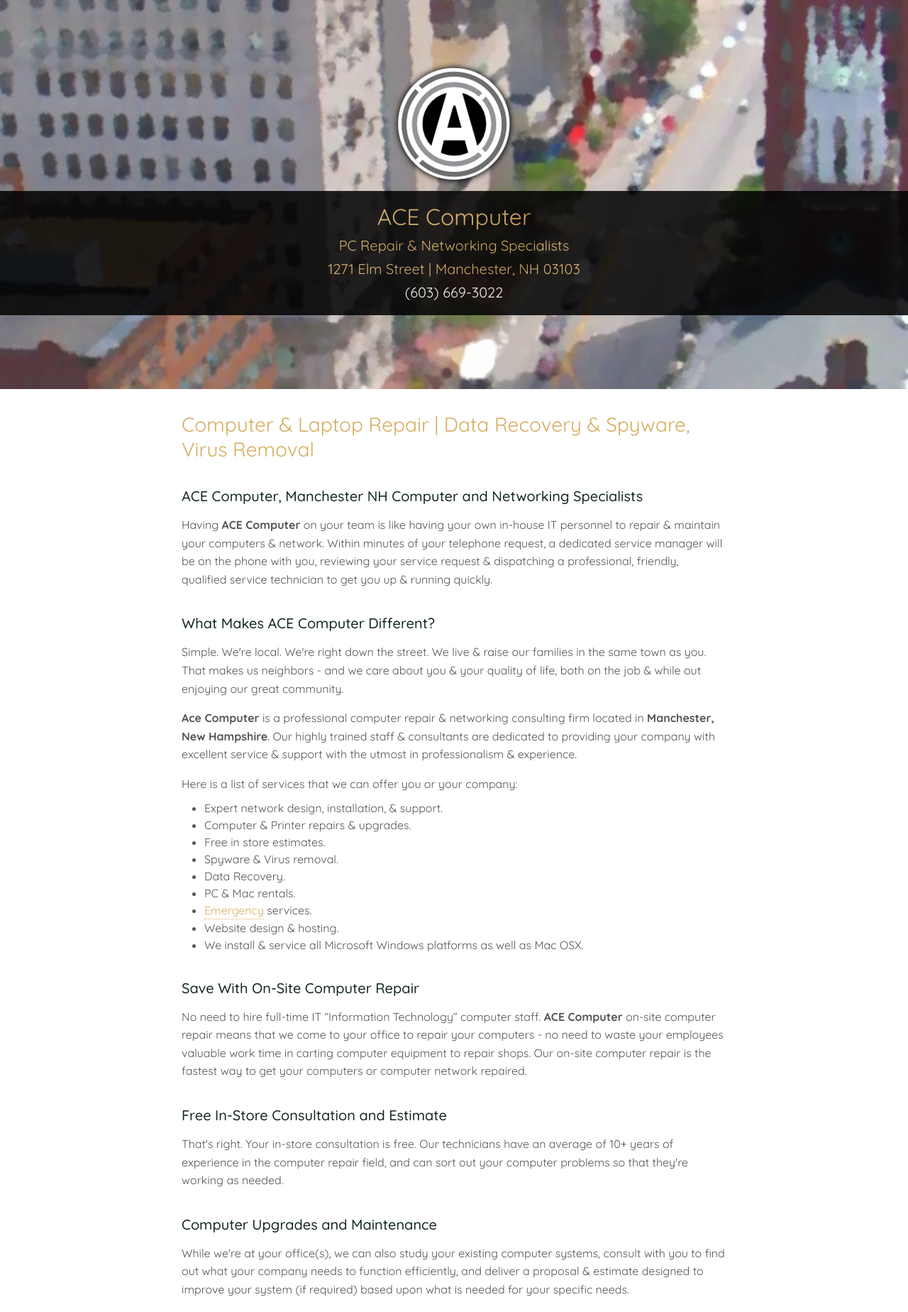
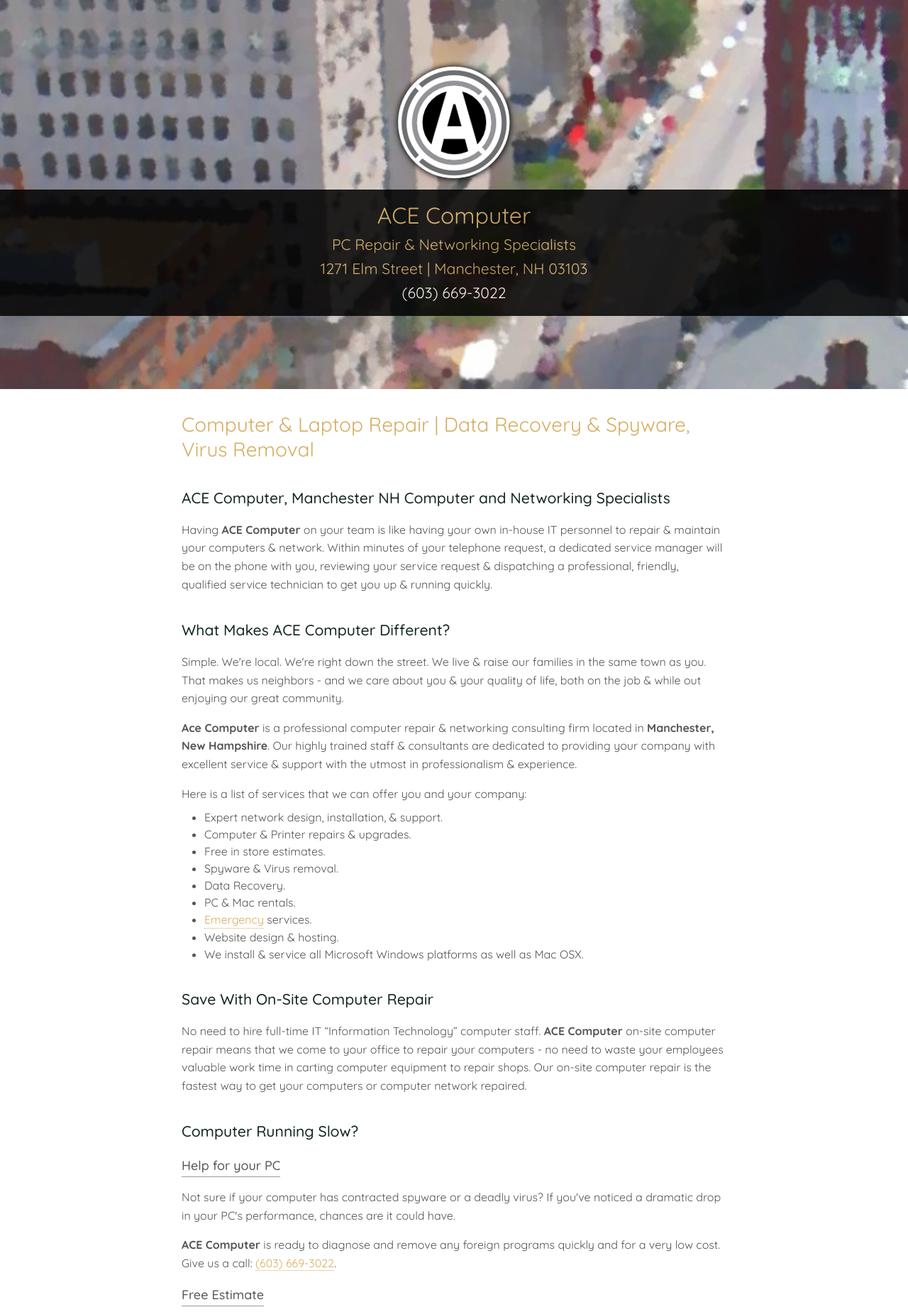
Before and after one commit to sjbeli/sjbeli.github.io, a PHP site: page / in a window 1280 px wide. Shown: the part 52-1900 px from the top of the page at 71% size. Run offline with PHP 8.4, Linux system fonts and the light colour scheme.

Commit message:
complete adding all orgin text - add anchor links

```diff
--- a/ace-comp/css/styles.css
+++ b/ace-comp/css/styles.css
@@ -157,6 +157,9 @@ section h3,
 section p {
   padding-bottom: 0.5rem;
 }
+.main {
+  padding: 2rem 1rem 0;
+}
 .main p {
   font-size: 1rem;
   font-weight: 400;
@@ -164,21 +167,19 @@ section p {
   padding-top: 0.5rem;
   color: var(--black3);
 }
-.main h2 {
+.main h2,
+.main h3 {
   color: var(--black2);
   font-weight: 500;
+  line-height: 1.5;
 }
-.main-bottom {
-  padding: 1rem 0;
-}
-.main-bottom h2 {
+.main h3 {
+  margin-top: 0.5rem;
   border-bottom: 1px solid var(--light-gray);
   width: fit-content;
   margin-bottom: 0.5rem;
   padding: 0.125rem 0;
-}
-.main {
-  padding: 2rem 1rem 0;
+
 }
 .main a {
   color: var(--gold2);
@@ -193,13 +194,24 @@ section p {
   padding-bottom: 2.25rem;
 }
 
+.main-bottom {
+  padding: 1rem 0;
+}
+.main-bottom h2 {
+  border-bottom: 1px solid var(--light-gray);
+  width: fit-content;
+  margin-bottom: 0.5rem;
+  padding: 0.125rem 0;
+}
+
+/* PAGE ANCHOR FIXES */
 /* CONTACT ANCHOR FIX 1 of 3 */
 #contact {
-    margin-top: -8rem;
-    padding-top: 8em;
-  }
-/* REPAIR ANCHOR FIX 1 of 3 */
-#repair {
+  margin-top: -8rem;
+  padding-top: 8em;
+}
+/* REPAIR, SPYWARE, DATA, NETWORKS ANCHOR FIX 1 of 3 */
+#repair, #spyware, #data, #networks {
   margin-top: -10.325rem;
   padding-top: 10.325rem;
 }
@@ -214,25 +226,25 @@ iframe {
 
 /********* BEGIN MEDIA QUERIES ***********/
 @media screen and (min-width: 343px) {
-  /* ANCHOR FIX 2 of 3 */
+  /* CONTACT ANCHOR FIX 2 of 3 */
   #contact {
     margin-top: -5rem;
     padding-top: 5rem;
   }
-  /* REPAIR ANCHOR FIX 2 of 3 */
-  #repair {
+  /* REPAIR, SPYWARE, DATA, NETWORKS ANCHOR FIX 2 of 3 */
+#repair, #spyware, #data, #networks {
     margin-top: -7.325rem;
     padding-top: 7.325rem;
   }
 }
 @media screen and (min-width: 512px) {
-  /* ANCHOR FIX 3 of 3 */
+  /* CONTACT ANCHOR FIX 3 of 3 */
   #contact {
     margin-top: -2.75rem;
     padding-top: 2.75rem;
   }
-  /* REPAIR ANCHOR FIX 2 of 3 */
-  #repair {
+  /* REPAIR, SPYWARE, DATA, NETWORKS ANCHOR FIX 3 of 3 */
+#repair, #spyware, #data, #networks {
     margin-top: -5.075rem;
     padding-top: 5.075rem;
   }
@@ -264,11 +276,15 @@ iframe {
   h1 {
     font-size: 2rem;
   }
+  h2, h3 {
+    font-size: 1.325rem;
+  }
   .main h1 {
     font-size: 1.75rem;
-}
-  h2, h3 {
-    font-size: 1.25rem;
+  }
+  .main h3 {
+    font-size: 1.125rem;
+    color: var(--black3);
   }
 }
 @media screen and (min-width: 655px) {
--- a/ace-comp/index.html
+++ b/ace-comp/index.html
@@ -20,9 +20,9 @@
       <ul class="top-nav">
         <li><a href="#"><span class="material-symbols-outlined">home</span></a></li>
         <li><a href="#repair">computer repair</a></li>
-        <li><a href="#">spyware removal</a></li>
-        <li><a href="#">data recovery</a></li>
-        <li><a href="#">networks</a></li>
+        <li><a href="#spyware">spyware removal</a></li>
+        <li><a href="#data">data recovery</a></li>
+        <li><a href="#networks">networks</a></li>
         <li><a href="#contact">contact</a></li>
       </ul>
     </nav>
@@ -55,7 +55,7 @@
     <h2>What Makes ACE Computer Different?</h2>
     <p>Simple. We're local. We're right down the street. We live &amp; raise our families in the same town as you. That makes us neighbors - and we care about you &amp; your quality of life, both on the job &amp; while out enjoying our great community.</p>
     <p><strong>Ace Computer</strong> is a professional computer repair &amp; networking consulting firm located in <strong>Manchester, New Hampshire</strong>. Our highly trained staff &amp; consultants are dedicated to providing your company with excellent service &amp; support with the utmost in professionalism &amp; experience.
-    <p>Here is a list of services that we can offer you or your company:</p>
+    <p>Here is a list of services that we can offer you and your company:</p>
 
     <ul class="about-list">
       <li>Expert network design, installation, &amp; support.</li>
@@ -72,8 +72,71 @@
     <h2 id="repair">Save With On-Site Computer Repair</h2>
     <p class="last">No need to hire full-time IT “Information Technology” computer staff. <strong>ACE Computer</strong> on-site computer repair means that we come to your office to repair your computers - no need to waste your employees valuable work time in carting computer equipment to repair shops. Our on-site computer repair is the fastest way to get your computers or computer network repaired.</p>
 
-    <h2>Free In-Store Consultation and Estimate</h2>
+    <h2>Computer Running Slow?</h2>
+    <h3>Help for your PC</h3>
+
+    <p>Not sure if your computer has contracted spyware or a deadly virus? If you've noticed a dramatic drop in your PC's performance, chances are it could have.</p>
+
+    <p><strong>ACE Computer</strong> is ready to diagnose and remove any foreign programs quickly and for a very low cost. Give us a call: <a href="tel:603-669-3022">(603) 669-3022</a>.</p>
+
+    <h3>Free Estimate</h3>
+
+    <p>Before our PC specialists do anything that could cost you money, they will give you a Free In-Store estimate. Some times it's a simple solution that can help you keep your hard earned cash. Here are a few options encase things get a little more complicated.</p>
+
+    <h3>$49.95 - Virus Scan &amp; Removal</h3>
+
+    <p>If your computer has a virus, we have the tools to find &amp; remove it. Included, is our standard hardware check-up &amp; debris cleaning - both inside &amp; out. Our work is guaranteed.</p>
+
+    <h3>$109.95 - Data Wipe &amp; Rebuild</h3>
+
+    <p class="last">If the virus has been active in your computer for a while then chances are it's tainted many of your operating system files. When it reaches that level of contamination then a data wipe and OS restoration will be necessary. Before any rebuilding occurs we save all undamaged files to an external drive. Your system is then restored to a fresh virus free state, along with your saved files. Included is our standard hardware check-up and debris cleaning both inside and out. Did I mention we guarantee our work? 😉</p>
+
+    <h2>Free In-Store Consultation &amp; Estimate</h2>
     <p class="last">That's right. Your in-store consultation is free. Our technicians have an average of 10+ years of experience in the computer repair field, and can sort out your computer problems so that they're working as needed.</p>
+
+    <h2 id="spyware">Computer Spyware Removal</h2>
+    <p>It is important to keep your computer data secure and safe. Having an up to date Virus Protection Software is one of the most important responsibilities of safe, trouble free computing. Without virus protection, viruses may destroy data, disclose data, replicate itself to friends, and render your computer unusable.</p>
+
+    <p>If you suspect your computer system is infected with a virus and you have virus protection software installed, it is recommended that you update that software and run a full system scan. If your system has a virus and you can’t get rid of it, our technicians can remove it and restore any files needed to get your system up and running.</p>
+
+    <p class="last">We also sell and install the latest Virus Protection Software.</p>
+
+    <h2 id="data">Data Recovery</h2>
+    <p>We offer advanced data recovery services and solutions, backed by customer service and support that's second to none. Our innovative tools and methods of data recovery services and solutions for failed and crashed hard drive and Server RAID recovery approaches are the most innovative.</p>
+
+    <p>Technology professionals trust and rely on us to provide reliable solutions and expertise when it comes to their hard drive data recovery needs. Our recovery specialists and customer service staff will support and assist you with the entire recovery process.</p>
+
+    <p>We have an in-depth understanding of most hard drive architecture, and a team of software engineers ready to develop custom solutions when needed for the most challenging recovery cases.</p>
+
+    <p class="last">If you have a failed, crashed, or malfunctioning hard disk drive or server RAID array, call our data recovery service processionals today for a free consultation and to learn how our free in store evaluation service can help you to quickly and completely salvage your lost data.</p>
+
+    <h2 id="networks">Computer Network Support Specialists</h2>
+
+    <p>Our Networking and Maintenance Division can help you select from an array of new technologies and deploy them to your greatest advantage. Our technical expertise extends from complex IP data networks to advanced infrastructures incorporating wireless technologies, LAN technologies, and storage and content networks. Everything you need to seamlessly connect employees, partners and customers, increase productivity, improve network management and reduce expenses.</p>
+
+    <h3>Computer Network Infrastructure</h3>
+
+    <p>Improve the performance and resiliency of your existing network while reducing overall costs.</p>
+
+    <h3>Network Baseline Assessment</h3>
+
+    <p>Evaluates overall network performance to pinpoint areas for enhancement and improved resource utilization.</p>
+
+    <h3>Network Architecture Design</h3>
+
+    <p>Focuses on determining the optimal infrastructure design to meet your business requirements.</p>
+
+    <h3>Network Implementation</h3>
+
+    <p>Focuses on integrating new networking systems without disrupting your ongoing business operations.</p>
+
+    <h3>Wireless Networks</h3>
+
+    <p>Increase network flexibility, productivity and cost-effectiveness with the latest wireless protocols: IEEE 802.11 protocol, RF engineering and spectrum allocation, large-scale wireless network design, and wireless security architecture.</p>
+
+    <h3>Storage & Content Networking</h3>
+
+    <p class="last">Develop a storage strategy and content network architecture to meet your business needs and reduce the stress on your storage servers and network.</p>
 
     <h2>Computer Upgrades and Maintenance</h2>
     <p>While we're at your office(s), we can also study your existing computer systems, consult with you to find out what your company needs to function efficiently, and deliver a proposal &amp; estimate designed to improve your system (if required) based upon what is needed for your specific needs.</p>
--- a/ace-comp/pages/data-recovery.html
+++ b/ace-comp/pages/data-recovery.html
@@ -2,7 +2,7 @@ Ace Computer - Data Recovery
 
 Data Recovery
 
-ACE Computer offers advanced data recovery services and solutions, backed by customer service and support that’s second to none: Our innovative tools and methods of data recovery services and solutions for failed and crashed hard drive and Server RAID recovery approaches are the most innovative.
+ACE Computer offers advanced data recovery services and solutions, backed by customer service and support that's second to none: Our innovative tools and methods of data recovery services and solutions for failed and crashed hard drive and Server RAID recovery approaches are the most innovative.
 
 Technology professionals trust and rely on us to provide reliable solutions and expertise when it comes to their hard drive data recovery needs. Our recovery specialists and customer service staff will support and assist you with the entire recovery process.
 
--- a/ace-comp/pages/networking.html
+++ b/ace-comp/pages/networking.html
@@ -2,7 +2,7 @@ Ace Computer - Networking
 
 Computer Network Support Specialists
 
-Ace Computer’s Networking and Maintenance Division can help you select from an array of new technologies and deploy them to your greatest advantage. Our technical expertise extends from complex IP data networks to advanced infrastructures incorporating wireless technologies, LAN technologies, and storage and content networks. Everything you need to seamlessly connect employees, partners and customers, increase productivity, improve network management and reduce expenses.
+Ace Computer's Networking and Maintenance Division can help you select from an array of new technologies and deploy them to your greatest advantage. Our technical expertise extends from complex IP data networks to advanced infrastructures incorporating wireless technologies, LAN technologies, and storage and content networks. Everything you need to seamlessly connect employees, partners and customers, increase productivity, improve network management and reduce expenses.
 
 Computer Network Infrastructure
 
```
Also changed, not shown: ace-comp/pages/computer-repairs.html (+6 -6 lines).
